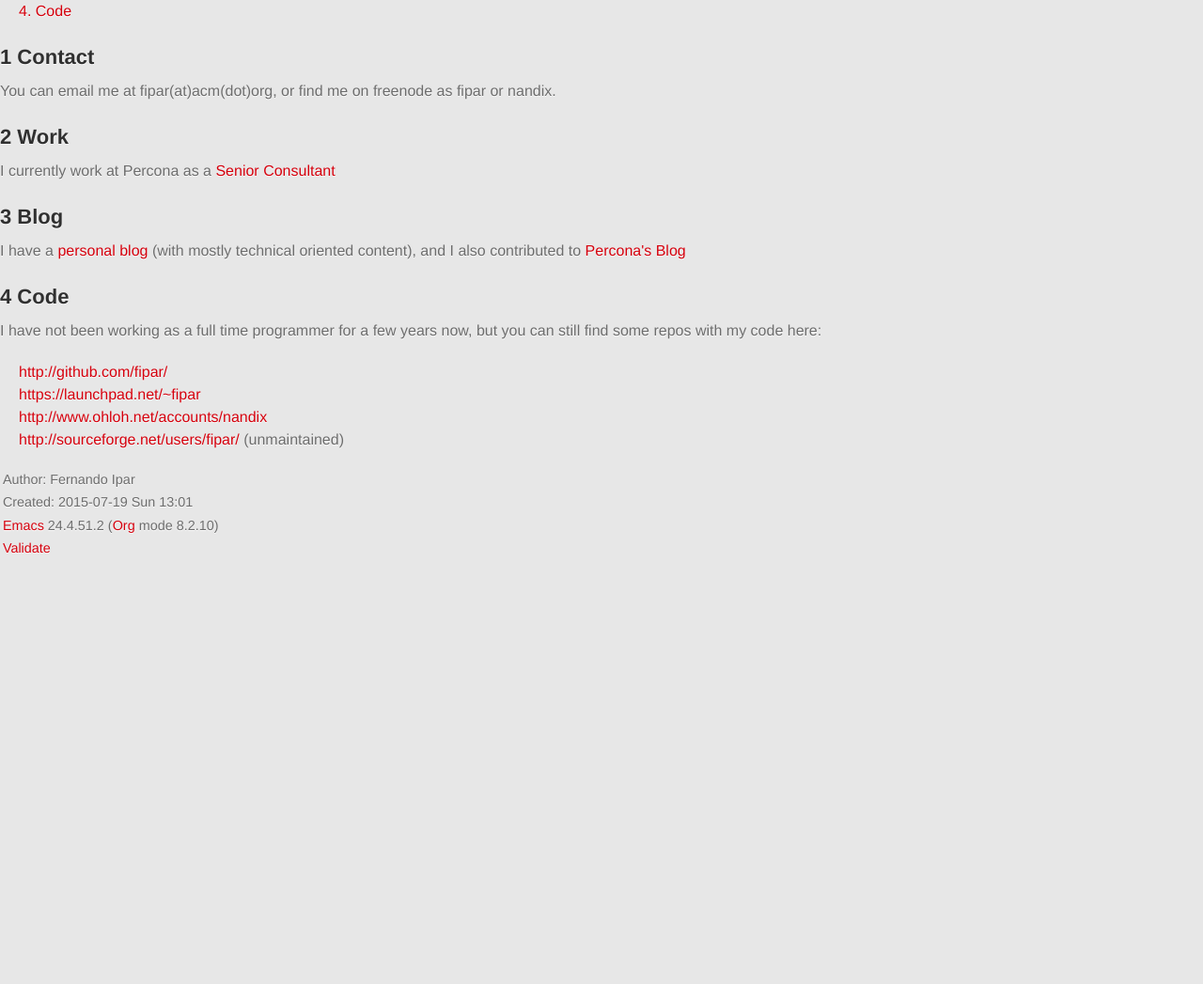
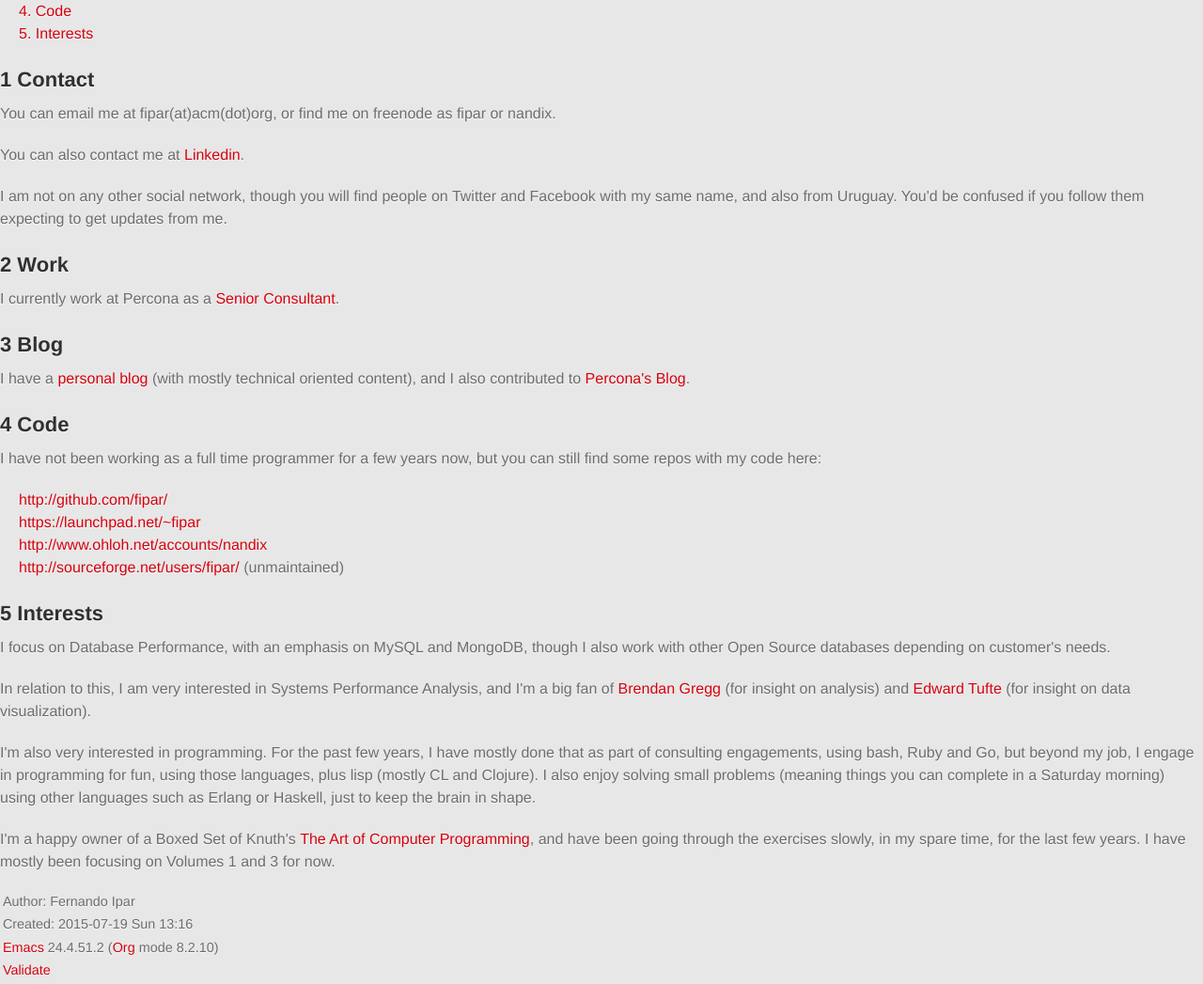
Before and after one commit to fipar/fipar.github.io, a plain HTML site: page index.html in a window 1280 px wide. Shown: the part 161-1208 px from the top of the page at 94% size. Before the commit the page ends 800 px from the top, so only its background shows below. Drawn offline with Linux system fonts and the light colour scheme.

Commit message:
fixed some links, added interests section

```diff
--- a/index.html
+++ b/index.html
@@ -4,7 +4,7 @@
 <html xmlns="http://www.w3.org/1999/xhtml" lang="en" xml:lang="en">
 <head>
 <title>fipar.github.io</title>
-<!-- 2015-07-19 Sun 13:01 -->
+<!-- 2015-07-19 Sun 13:16 -->
 <meta  http-equiv="Content-Type" content="text/html;charset=utf-8" />
 <meta  name="generator" content="Org-mode" />
 <meta  name="author" content="Fernando Ipar" />
@@ -147,6 +147,7 @@ for the JavaScript code in this tag.
 <li><a href="#sec-2">2. Work</a></li>
 <li><a href="#sec-3">3. Blog</a></li>
 <li><a href="#sec-4">4. Code</a></li>
+<li><a href="#sec-5">5. Interests</a></li>
 </ul>
 </div>
 </div>
@@ -157,13 +158,24 @@ for the JavaScript code in this tag.
 You can email me at fipar(at)acm(dot)org, or find me on freenode as
 fipar or nandix.
 </p>
+
+<p>
+You can also contact me at <a href="http://linkedin.com/in/fipar">Linkedin</a>.
+</p>
+
+<p>
+I am not on any other social network, though you will find people on
+Twitter and Facebook with my same name, and also from Uruguay. You'd
+be confused if you follow them expecting to get updates from me.
+</p>
 </div>
 </div>
+
 <div id="outline-container-sec-2" class="outline-2">
 <h2 id="sec-2"><span class="section-number-2">2</span> Work</h2>
 <div class="outline-text-2" id="text-2">
 <p>
-I currently work at Percona as a <a href="https://www.percona.com/about-us/our-team/fernando-ipar">Senior Consultant</a>
+I currently work at Percona as a <a href="https://www.percona.com/about-us/our-team/fernando-ipar">Senior Consultant</a>.
 </p>
 </div>
 </div>
@@ -172,7 +184,7 @@ I currently work at Percona as a <a href="https://www.percona.com/about-us/our-t
 <div class="outline-text-2" id="text-3">
 <p>
 I have a <a href="http://fernandoipar.com">personal blog</a> (with mostly technical oriented content), and I
-also contributed to <a href="https://www.percona.com/blog/author/fernando/">Percona's Blog</a>
+also contributed to <a href="https://www.percona.com/blog/author/fernando/">Percona's Blog</a>.
 </p>
 </div>
 </div>
@@ -195,10 +207,43 @@ but you can still find some repos with my code here:
 </ul>
 </div>
 </div>
+<div id="outline-container-sec-5" class="outline-2">
+<h2 id="sec-5"><span class="section-number-2">5</span> Interests</h2>
+<div class="outline-text-2" id="text-5">
+<p>
+I focus on Database Performance, with an emphasis on MySQL and
+MongoDB, though I also work with other Open Source databases depending
+on customer's needs.
+</p>
+
+<p>
+In relation to this, I am very interested in Systems Performance
+Analysis, and I'm a big fan of <a href="http://brendangregg.com">Brendan Gregg</a> (for insight on analysis)
+and <a href="http://www.edwardtufte.com/tufte/">Edward Tufte</a> (for insight on data visualization).
+</p>
+
+<p>
+I'm also very interested in programming. For the past few years, I have
+mostly done that as part of consulting engagements, using bash, Ruby
+and Go, but beyond my job, I engage in programming for fun, using
+those languages, plus lisp (mostly CL and Clojure). I also enjoy
+solving small problems (meaning things you can complete in a Saturday
+morning) using other languages such as Erlang or Haskell, just to keep
+the brain in shape.
+</p>
+
+<p>
+I'm a happy owner of a Boxed Set of Knuth's <a href="http://www-cs-faculty.stanford.edu/~uno/taocp.html">The Art of Computer
+Programming</a>, and have been going through the exercises slowly, in my
+spare time, for the last few years. I have mostly been focusing on
+Volumes 1 and 3 for now.
+</p>
+</div>
+</div>
 </div>
 <div id="postamble" class="status">
 <p class="author">Author: Fernando Ipar</p>
-<p class="date">Created: 2015-07-19 Sun 13:01</p>
+<p class="date">Created: 2015-07-19 Sun 13:16</p>
 <p class="creator"><a href="http://www.gnu.org/software/emacs/">Emacs</a> 24.4.51.2 (<a href="http://orgmode.org">Org</a> mode 8.2.10)</p>
 <p class="validation"><a href="http://validator.w3.org/check?uri=referer">Validate</a></p>
 </div>
```
Also changed, not shown: 1 other file.
